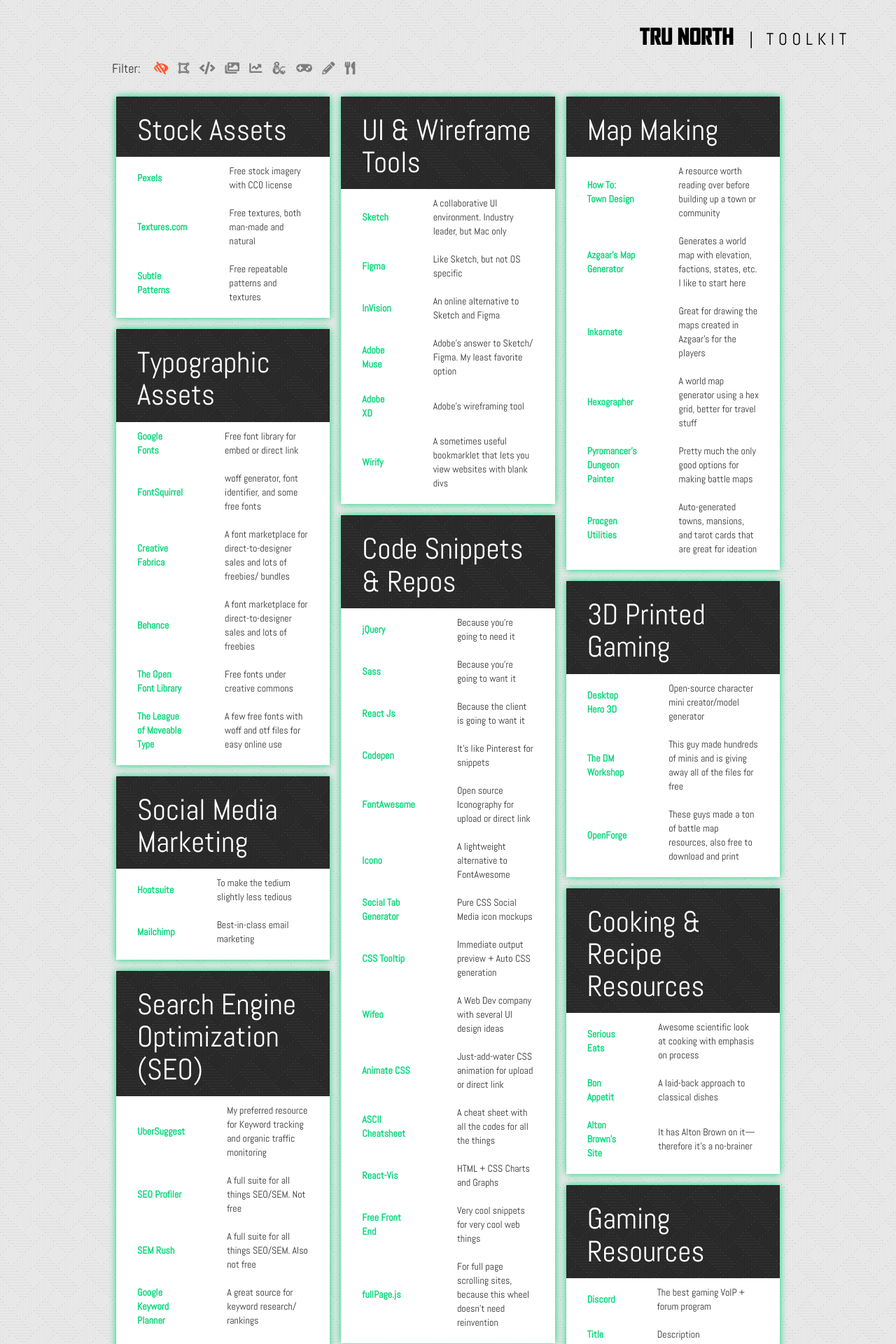
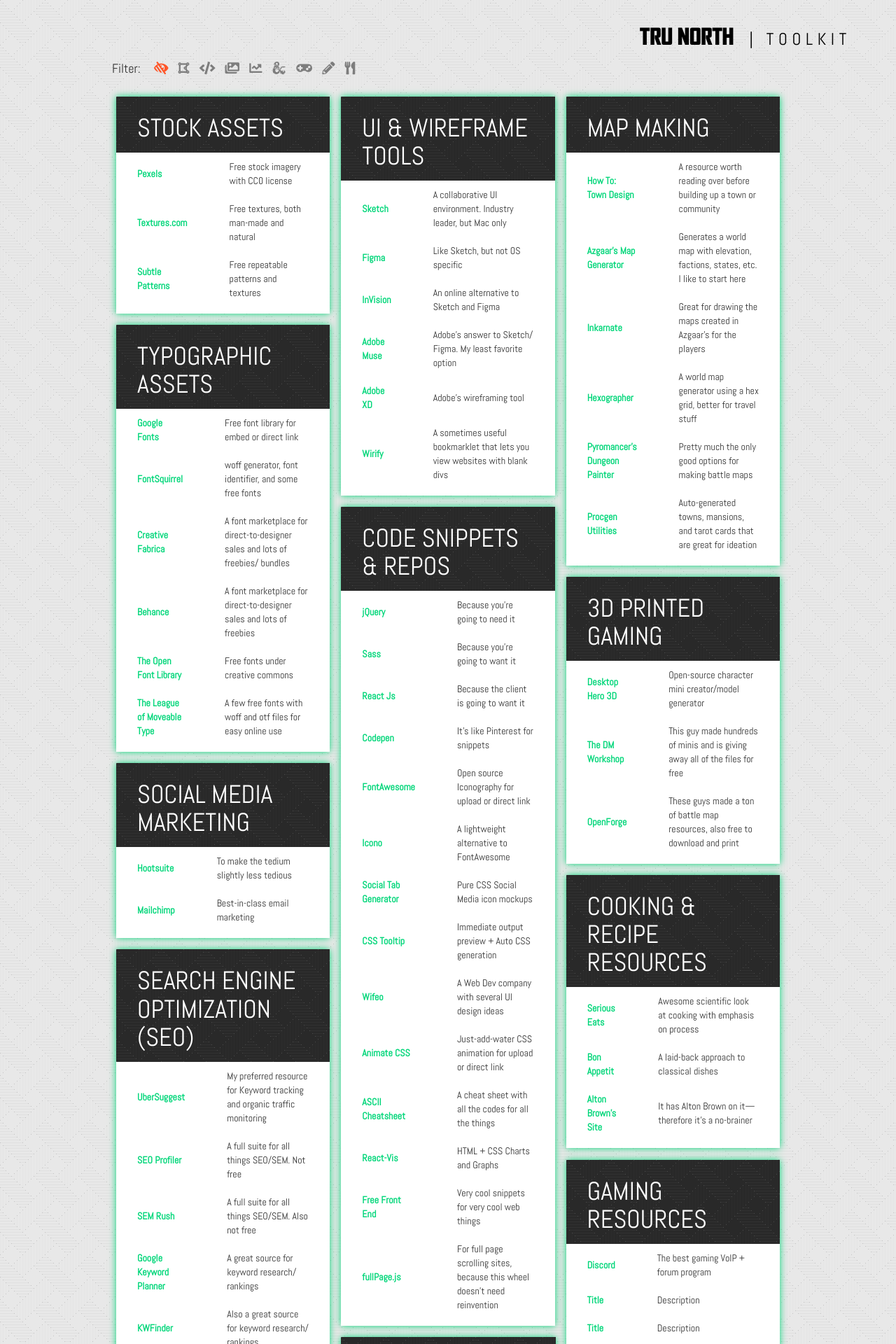
Before and after one commit to TruNorthDesignCo/chrisb-design.github.io, a Jekyll site: the page built from toolkit.md, in a window 1280 px wide. Shown: the top 1920 px of the page at 70% size. Built offline with Jekyll 4.4.1, drawn with Linux system fonts in a browser that asks for light colours; nearby versions of some CDN libraries; some web fonts are replaced.

Commit message:
Update typography.scss

```diff
--- a/_sass/definitions/typography.scss
+++ b/_sass/definitions/typography.scss
@@ -21,8 +21,9 @@
 }
 
 h3 {
-  font-family: 'Permanent Marker', 'Abel', sans-serif;
-  font-size: 3em;
+  font-family: 'Agency FB Bold', 'Abel', sans-serif;
+  font-size: 2.6em;
+  text-transform: uppercase;
 }
 
 h4 {
```
